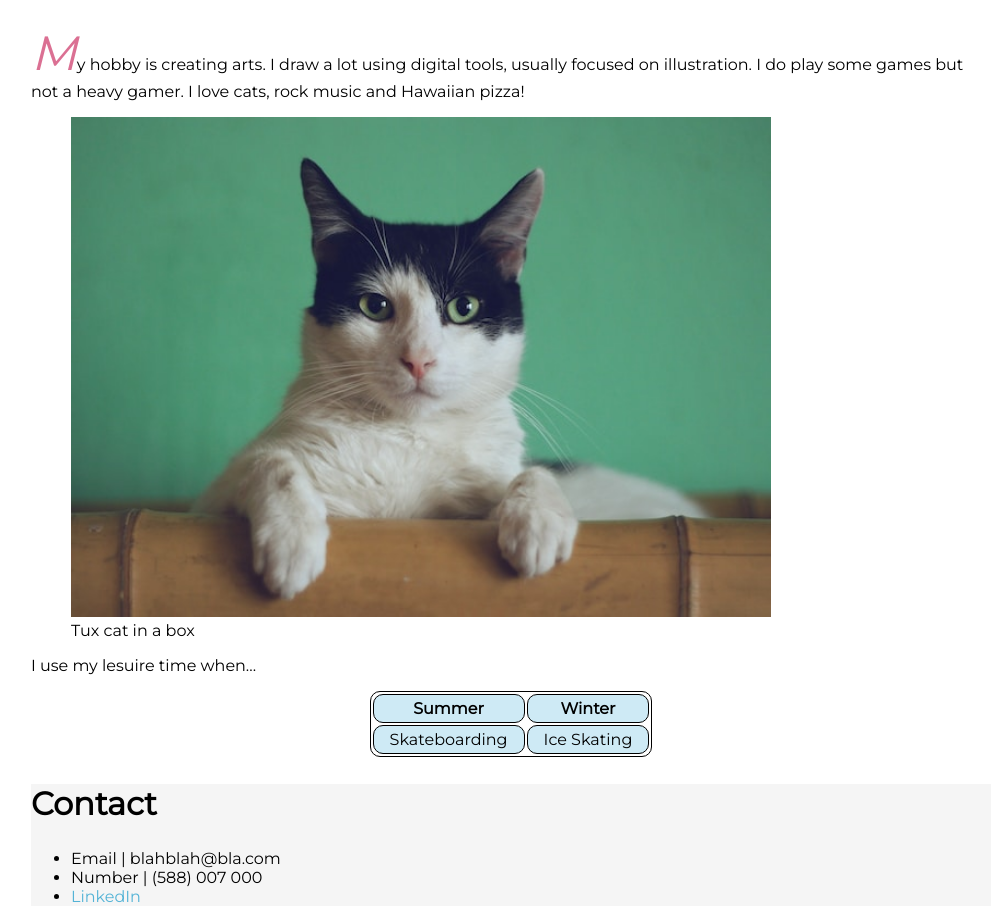
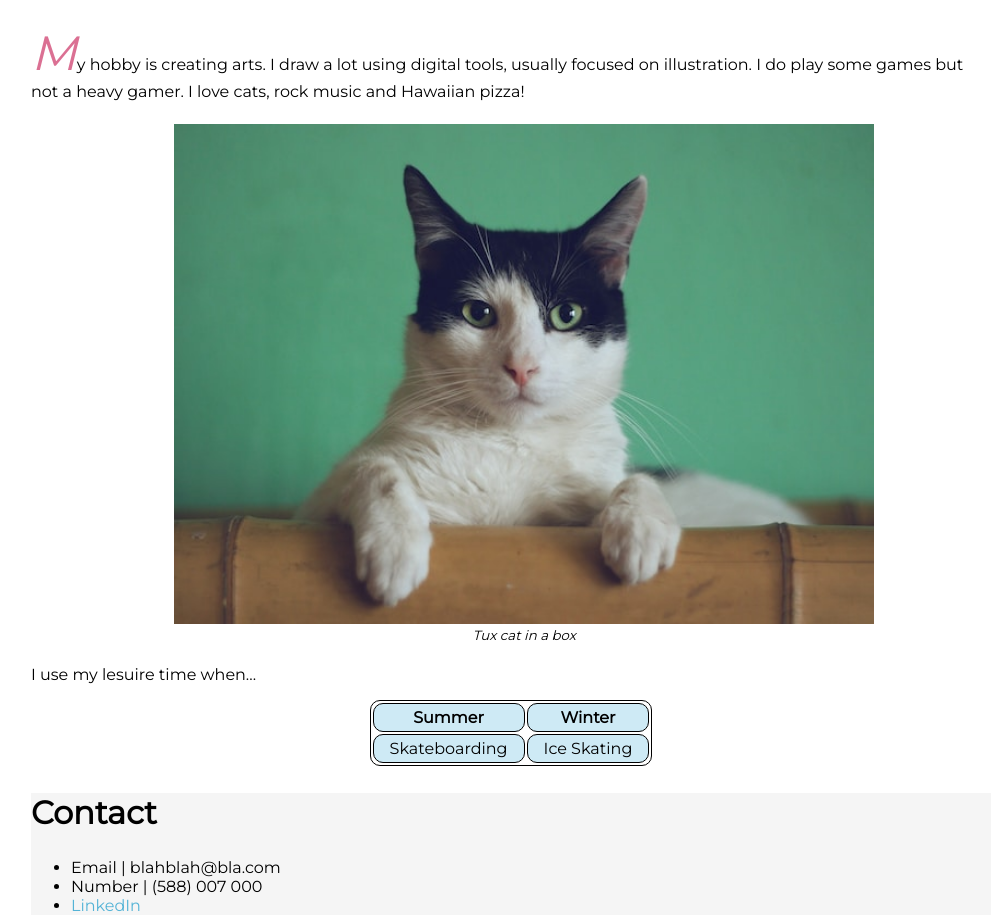
Before and after one commit to yun7un/SAIT-Web, a plain HTML site: page index.html in a window 1280 px wide. Shown: the part 924-1841 px from the top of the page, without its empty margins (129-1123 px from the left). Drawn offline with Linux system fonts and the light colour scheme.

Commit message:
image and caption

```diff
--- a/styles/base.css
+++ b/styles/base.css
@@ -91,9 +91,23 @@ section#hobby p:first-of-type::first-letter{
     font-size: 3em;
 }
 
-.cat {
-    animation: fadein 3s;
-}
+figure {
+    float: center;
+    width: 100%;
+    text-align: center;
+    font-style: italic;
+    font-size: smaller;
+    text-indent: 0;
+    margin: 0.5em;
+    padding: 0.5em;
+  }
+
+  @media ( max-width: 650px ) {
+    .cat {
+        max-width: 100%;
+        height: auto;
+    }
+  }
 
 table, th, td {
     border: 1px solid black;
```
